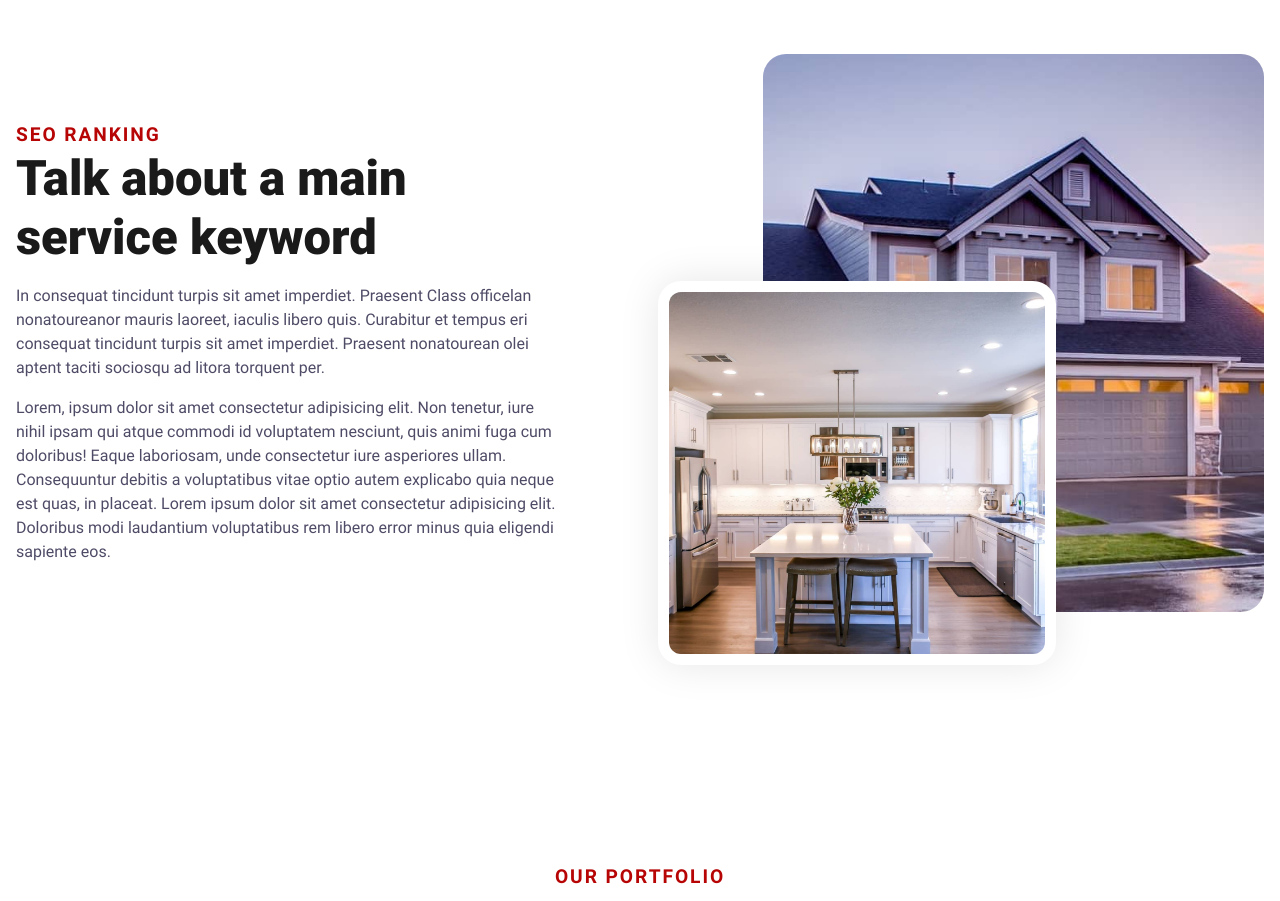
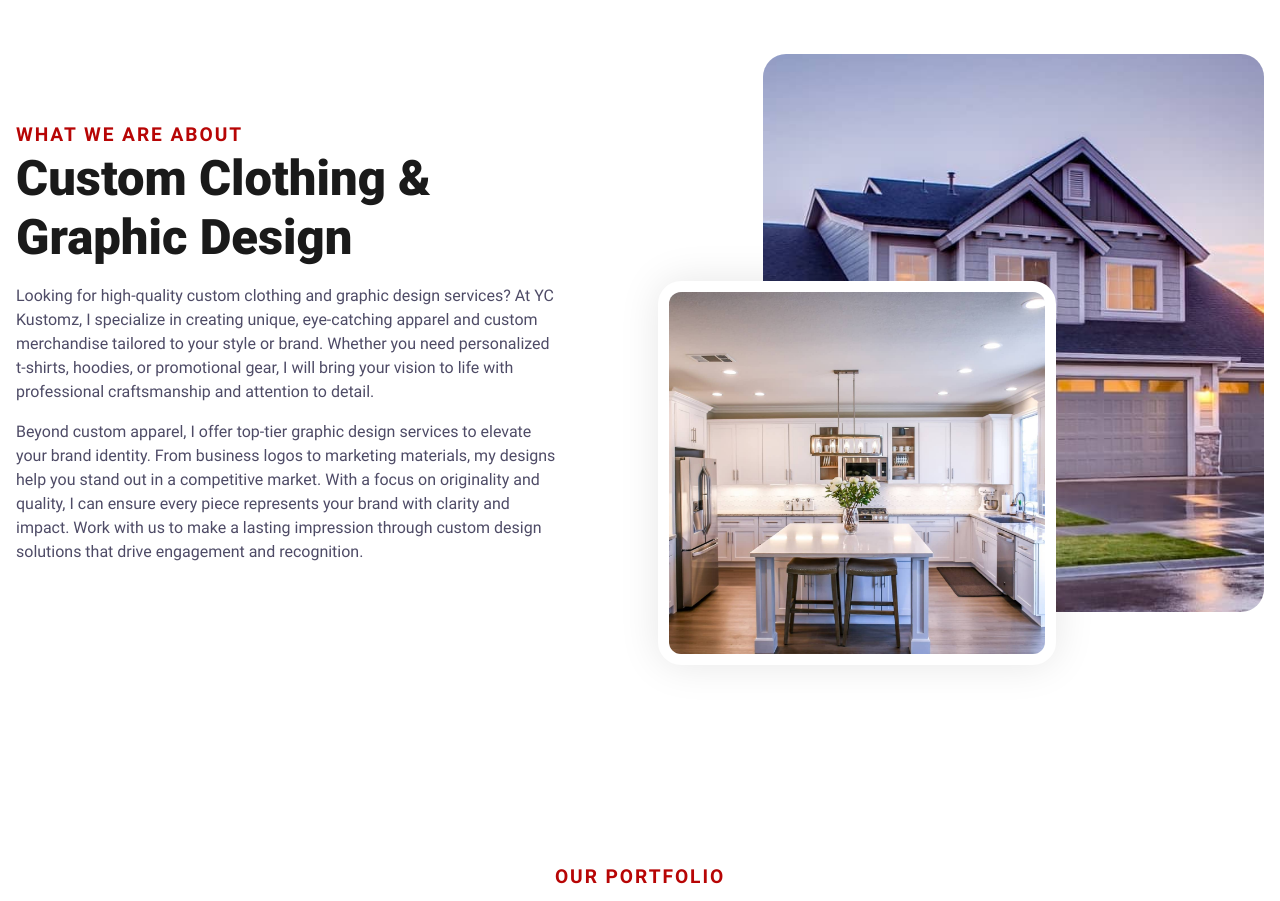
Before and after one commit to BrennenHammer/YCCustoms, an Eleventy site: page src/index.html in a window 1280 px wide. Shown: the part 2260-3161 px from the top of the page. Built offline with nearby package versions, Linux system fonts and the light colour scheme; Eleventy itself is replaced by a stand-in of ours; files that its build step writes are made by us from their sources.

```diff
--- a/src/index.html
+++ b/src/index.html
@@ -307,25 +307,13 @@
             </div>
             <!-- Right Content Section-->
             <div class="cs-right">
-                <span class="cs-topper">SEO Ranking</span>
-                <h2 class="cs-title">Talk about a main service keyword</h2>
+                <span class="cs-topper">What we are about</span>
+                <h2 class="cs-title">Custom Clothing & Graphic Design</h2>
                 <p class="cs-text">
-                    In consequat tincidunt turpis sit amet imperdiet. Praesent
-                    Class officelan nonatoureanor mauris laoreet, iaculis libero
-                    quis. Curabitur et tempus eri consequat tincidunt turpis sit
-                    amet imperdiet. Praesent nonatourean olei aptent taciti
-                    sociosqu ad litora torquent per.
+                    Looking for high-quality custom clothing and graphic design services? At YC Kustomz, I specialize in creating unique, eye-catching apparel and custom merchandise tailored to your style or brand. Whether you need personalized t-shirts, hoodies, or promotional gear, I will bring your vision to life with professional craftsmanship and attention to detail.
                 </p>
                 <p class="cs-text">
-                    Lorem, ipsum dolor sit amet consectetur adipisicing elit.
-                    Non tenetur, iure nihil ipsam qui atque commodi id
-                    voluptatem nesciunt, quis animi fuga cum doloribus! Eaque
-                    laboriosam, unde consectetur iure asperiores ullam.
-                    Consequuntur debitis a voluptatibus vitae optio autem
-                    explicabo quia neque est quas, in placeat. Lorem ipsum dolor
-                    sit amet consectetur adipisicing elit. Doloribus modi
-                    laudantium voluptatibus rem libero error minus quia eligendi
-                    sapiente eos.
+                    Beyond custom apparel, I offer top-tier graphic design services to elevate your brand identity. From business logos to marketing materials, my designs help you stand out in a competitive market. With a focus on originality and quality, I can ensure every piece represents your brand with clarity and impact. Work with us to make a lasting impression through custom design solutions that drive engagement and recognition.
                 </p>
             </div>
         </div>
```
